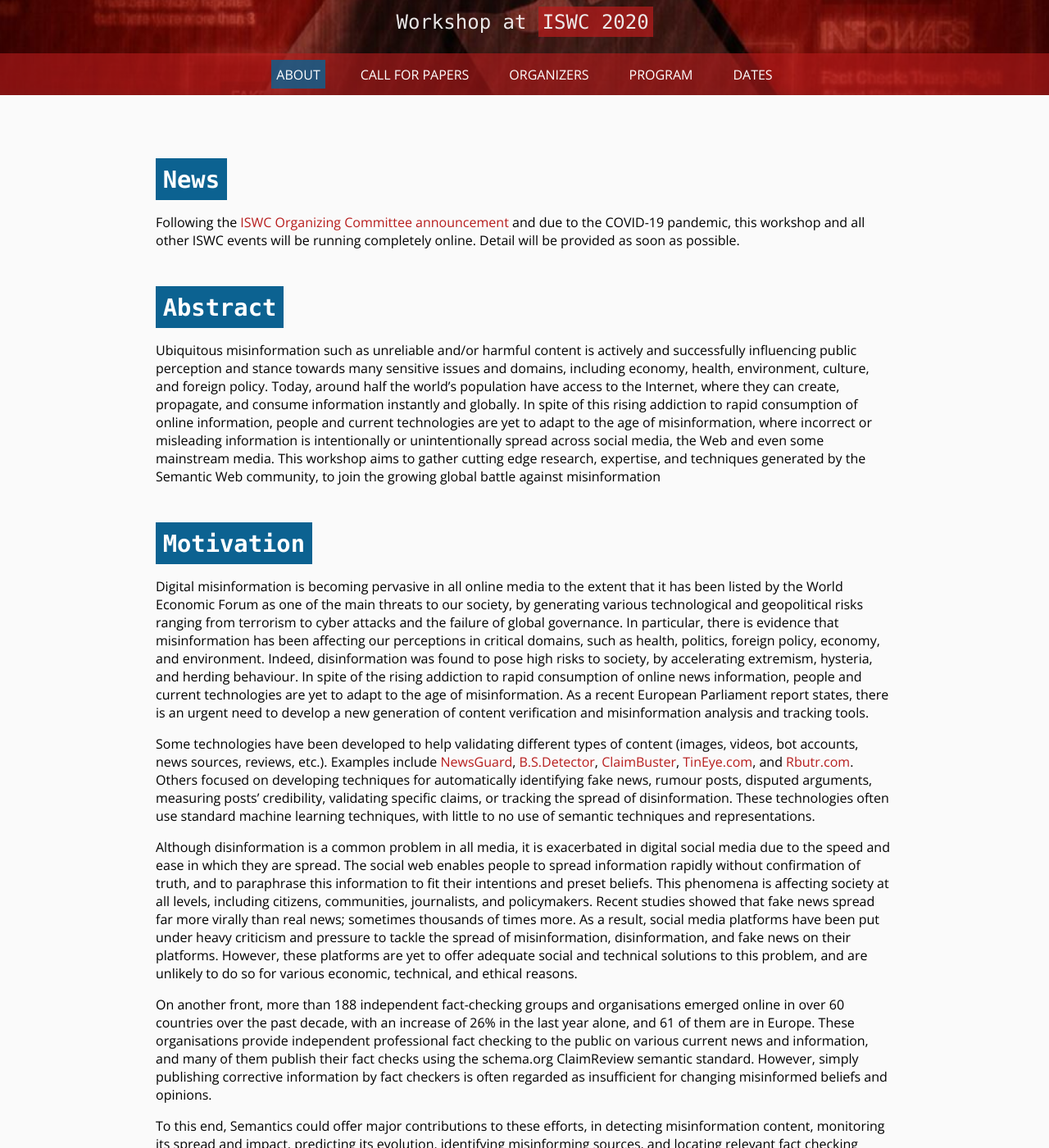
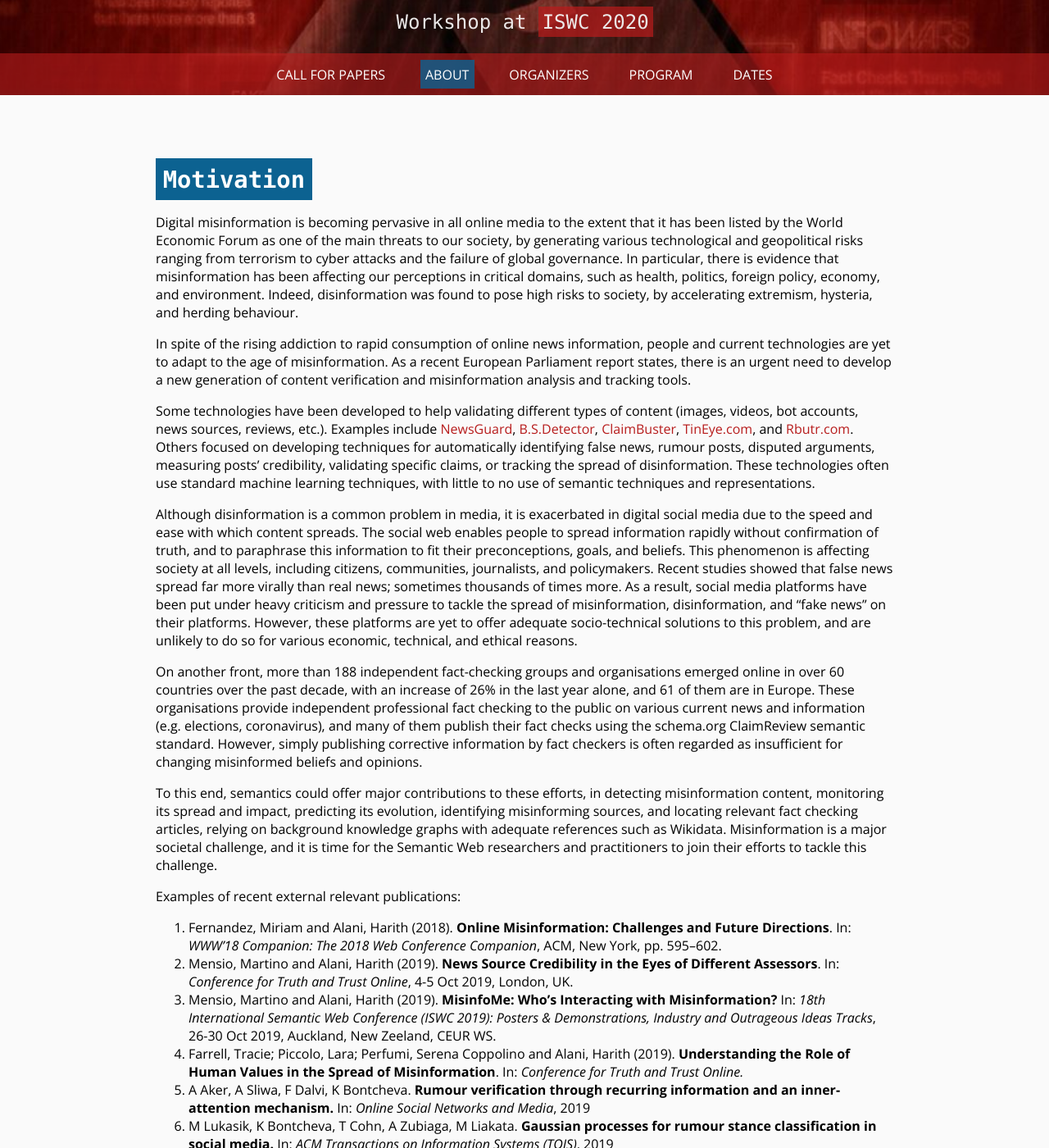
Before and after one commit to D2KLab/semiform2020, a Jekyll site: the page built from docs/index.md, in a window 1280 px wide and 1400 px high, scrolled down 236 px. Shown: the whole window at 82% size. Built offline with Jekyll 4.4.1, drawn with Linux system fonts in a browser that asks for light colours; some of the changed text lies outside the part shown.

Commit message:
Update index.md

```diff
--- a/docs/index.md
+++ b/docs/index.md
@@ -1,60 +1,25 @@
 ---
-title: About
+title: ABOUT
 layout: default
 
-navigation_weight: 1
+navigation_weight: 2
 ---
 
-# News
-
-Following the [ISWC Organizing Committee announcement](https://iswc2020.semanticweb.org/) and due to the COVID-19 pandemic, this workshop and all other ISWC events will be running completely online. Detail will be provided as soon as possible.
-
-# Abstract
-
-Ubiquitous misinformation such as unreliable and/or harmful content is actively and successfully influencing public perception and stance towards many sensitive issues and domains, including economy, health, environment, culture, and foreign policy. Today, around half the world’s population have access to the Internet, where they can create, propagate, and consume information instantly and globally. In spite of this rising addiction to rapid consumption of online information, people and current technologies are yet to adapt to the age of misinformation, where incorrect or misleading information is intentionally or unintentionally spread across social media, the Web and even some mainstream media. This workshop aims to gather cutting edge research, expertise, and techniques generated by the Semantic Web community, to join the growing global battle against misinformation
 
 # Motivation
 
 Digital misinformation is becoming pervasive in all online media to the extent that it has been listed by the World Economic Forum as one of the main threats to our society, by generating various technological and geopolitical risks ranging from terrorism to cyber attacks and the failure of global governance. In particular, there is evidence that misinformation has been affecting our perceptions in critical domains, such as health, politics, foreign policy, economy, and environment. Indeed, disinformation was found to pose high risks to society, by accelerating extremism, hysteria, and herding behaviour.
+
 In spite of the rising addiction to rapid consumption of online news information, people and current technologies are yet to adapt to the age of misinformation. As a recent European Parliament report states, there is an urgent need to develop a new generation of content verification and misinformation analysis and tracking tools.
 
-Some technologies have been developed to help validating different types of content (images, videos, bot accounts, news sources, reviews, etc.). Examples include [NewsGuard](www.newsguardtech.com), [B.S.Detector](https://gitlab.com/bs-detector/bs-detector), [ClaimBuster](https://idir.uta.edu/claimbuster/), [TinEye.com](https://tineye.com/), and [Rbutr.com](http://rbutr.com/). Others focused on developing techniques for automatically identifying fake news, rumour posts, disputed arguments, measuring posts’ credibility, validating specific claims, or tracking the spread of disinformation. These technologies often use standard machine learning techniques, with little to no use of semantic techniques and representations.
+Some technologies have been developed to help validating different types of content (images, videos, bot accounts, news sources, reviews, etc.). Examples include [NewsGuard](www.newsguardtech.com), [B.S.Detector](https://gitlab.com/bs-detector/bs-detector), [ClaimBuster](https://idir.uta.edu/claimbuster/), [TinEye.com](https://tineye.com/), and [Rbutr.com](http://rbutr.com/). Others focused on developing techniques for automatically identifying false news, rumour posts, disputed arguments, measuring posts’ credibility, validating specific claims, or tracking the spread of disinformation. These technologies often use standard machine learning techniques, with little to no use of semantic techniques and representations.
 
-Although disinformation is a common problem in all media, it is exacerbated in digital social media due to the speed and ease in which they are spread. The social web enables people to spread information rapidly without confirmation of truth, and to paraphrase this information to fit their intentions and preset beliefs. This phenomena is affecting society at all levels, including citizens, communities, journalists, and policymakers. Recent studies showed that fake news spread far more virally than real news; sometimes thousands of times more. As a result, social media platforms have been put under heavy criticism and pressure to tackle the spread of misinformation, disinformation, and fake news on their platforms. However, these platforms are yet to offer adequate social and technical solutions to this problem, and are unlikely to do so for various economic, technical, and ethical reasons.
+Although disinformation is a common problem in media, it is exacerbated in digital social media due to the speed and ease with which content spreads. The social web enables people to spread information rapidly without confirmation of truth, and to paraphrase this information to fit their preconceptions, goals, and beliefs. This phenomenon is affecting society at all levels, including citizens, communities, journalists, and policymakers. Recent studies showed that false news spread far more virally than real news; sometimes thousands of times more. As a result, social media platforms have been put under heavy criticism and pressure to tackle the spread of misinformation, disinformation, and “fake news” on their platforms. However, these platforms are yet to offer adequate socio-technical solutions to this problem, and are unlikely to do so for various economic, technical, and ethical reasons.
 
-On another front, more than 188 independent fact-checking groups and organisations emerged online in over 60 countries over the past decade, with an increase of 26% in the last year alone, and 61 of them are in Europe. These organisations provide independent professional fact checking to the public on various current news and information, and many of them publish their fact checks using the schema.org ClaimReview semantic standard. However, simply publishing corrective information by fact checkers is often regarded as insufficient for changing misinformed beliefs and opinions.
+On another front, more than 188 independent fact-checking groups and organisations emerged online in over 60 countries over the past decade, with an increase of 26% in the last year alone, and 61 of them are in Europe. These organisations provide independent professional fact checking to the public on various current news and information (e.g. elections, coronavirus), and many of them publish their fact checks using the schema.org ClaimReview semantic standard. However, simply publishing corrective information by fact checkers is often regarded as insufficient for changing misinformed beliefs and opinions.
 
-To this end, Semantics could offer major contributions to these efforts, in detecting misinformation content, monitoring its spread and impact, predicting its evolution, identifying misinforming sources, and locating relevant fact checking articles, relying on background knowledge graphs with adequate references such as Wikidata. Misinformation is a major societal challenge, and it is time for the Semantic Web researchers and practitioners to join their efforts to tackle this challenge.
+To this end, semantics could offer major contributions to these efforts, in detecting misinformation content, monitoring its spread and impact, predicting its evolution, identifying misinforming sources, and locating relevant fact checking articles, relying on background knowledge graphs with adequate references such as Wikidata. Misinformation is a major societal challenge, and it is time for the Semantic Web researchers and practitioners to join their efforts to tackle this challenge.
 
-# Topics of interest
-
-Includes but not limited to:
-- Ontologies for representing rumors, misinformation, disinformation, and other deceptive content
-- Semantic models of misinformation detection
-- Knowledge graphs for integrating and analysing misinformation content
-- Semantic analysis of opinion and sentiment towards misinformation
-- Misinformed-behaviour semantic representation and analysis
-- Detection of information and semantic frame manipulation
-- Semantic similarity of articles with more/less exaggerated/biased content
-- Semantic topic affinity analysis of users sharing unreliable content
-- Semantic extraction of misinforming topics and events
-- Misinformation semantic patterns identification and prediction
-- Semantically-enriched datasets of misinformation content and sources
-- Semantic matching of Fact-Checking misinformation assessment labels
-- Modelling user/information source trustworthiness
-- Semantic annotation standards for misinformation annotation
-- ClaimReview schema usage and structure assessment
-- Semantic applications for tackling the spread of misinformation
-- Using Linked Open Data as a source of factual information
-
-
-# Workshop Format
-
-SEMIFORM will be a half-day workshop and will consist of (a) invited talks, one from academia, and one from a fact-checking organisation, (b) peer-reviewed short papers (up to 4 pages long) and long papers (up to 8 pages long), (c) poster and demo session, and a (d) panel and discussion session. Accepted papers will have the chance to be included in the Journal of Semantic Web special issue on Web Content Credibility.
-
-# Community
-
-Research on misinformation has been increasing in recent years, with papers emerging in a vast number of conferences, including ISWC, ESWC, The Web Conf., IJCAI, to name just a few, and journals such as Semantic Web Journal, PLOS ONE and PNAS. Workshops that tackle the general research and analysis of misinformation have been organised recently, such as RumourEval 2019, ICWSM Digital Misinformation 2017, ESWC KNOW 2020 and RDSM 2020. Through our SEMIFORM workshop, we aim to raise the topic of misinformation in ISWC -- the flagship conference of the semantic web community -- and to bring together researchers from a complementary range of disciplines, including semantic knowledge graphs, network analysis, social semantics, social data science, web science, and natural language processing.
 
 Examples of recent external relevant publications:
 1. Fernandez, Miriam and Alani, Harith (2018). **Online Misinformation: Challenges and Future Directions**. In: _WWW'18 Companion: The 2018 Web Conference Companion_, ACM, New York, pp. 595–602.
```
